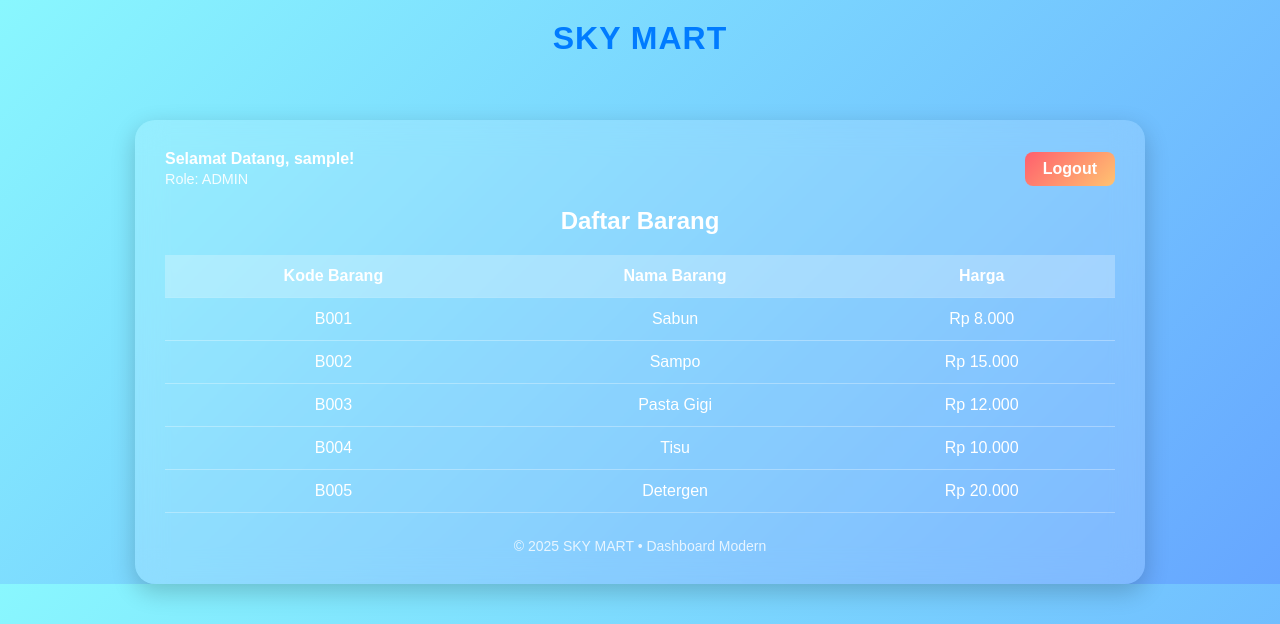
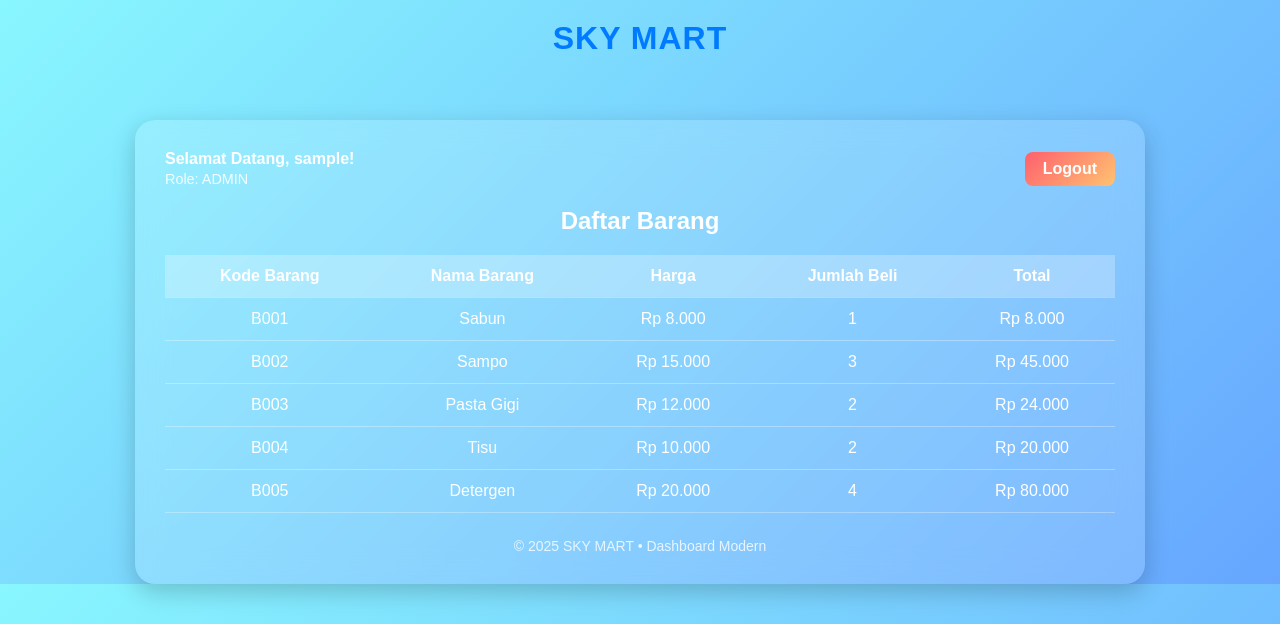
Before and after one commit to alayyasandyakala/skymart, a PHP site: page /dashboard.php in a window 1280 px wide. Shown: the top 624 px of the page. Run offline with PHP 8.4, Linux system fonts and the light colour scheme; the visitor is signed in with stand-in values (Sample User, id 1).

Commit message:
Membuat Logika Penjualan

```diff
--- a/dashboard.php
+++ b/dashboard.php
@@ -11,6 +11,18 @@ if (!isset($_SESSION['username'])) {
 $kode_barang = ["B001", "B002", "B003", "B004", "B005"];
 $nama_barang = ["Sabun", "Sampo", "Pasta Gigi", "Tisu", "Detergen"];
 $harga_barang = [8000, 15000, 12000, 10000, 20000];
+
+$beli = [];
+$jumlah = [];
+$total = [];
+$grandtotal = 0;
+
+// Tentukan jumlah beli acak untuk tiap barang
+for ($i = 0; $i < count($nama_barang); $i++) {
+    $jumlah[$i] = rand(1, 5);
+    $total[$i] = $harga_barang[$i] * $jumlah[$i];
+    $grandtotal += $total[$i];
+}
 ?>
 <!DOCTYPE html>
 <html lang="id">
@@ -161,6 +173,8 @@ $harga_barang = [8000, 15000, 12000, 10000, 20000];
                 <th>Kode Barang</th>
                 <th>Nama Barang</th>
                 <th>Harga</th>
+                <th>Jumlah Beli</th>
+                <th>Total</th>
             </tr>
         </thead>
         <tbody>
@@ -169,6 +183,8 @@ $harga_barang = [8000, 15000, 12000, 10000, 20000];
                 <td><?= $kode_barang[$i]; ?></td>
                 <td><?= $nama_barang[$i]; ?></td>
                 <td>Rp <?= number_format($harga_barang[$i], 0, ',', '.'); ?></td>
+                <td><?= $jumlah[$i]; ?></td>
+                <td>Rp <?= number_format($total[$i], 0, ',', '.'); ?></td>
             </tr>
             <?php endfor; ?>
         </tbody>
```
Also changed, not shown: Screenshoot/dashboard penjualan.png (added).
